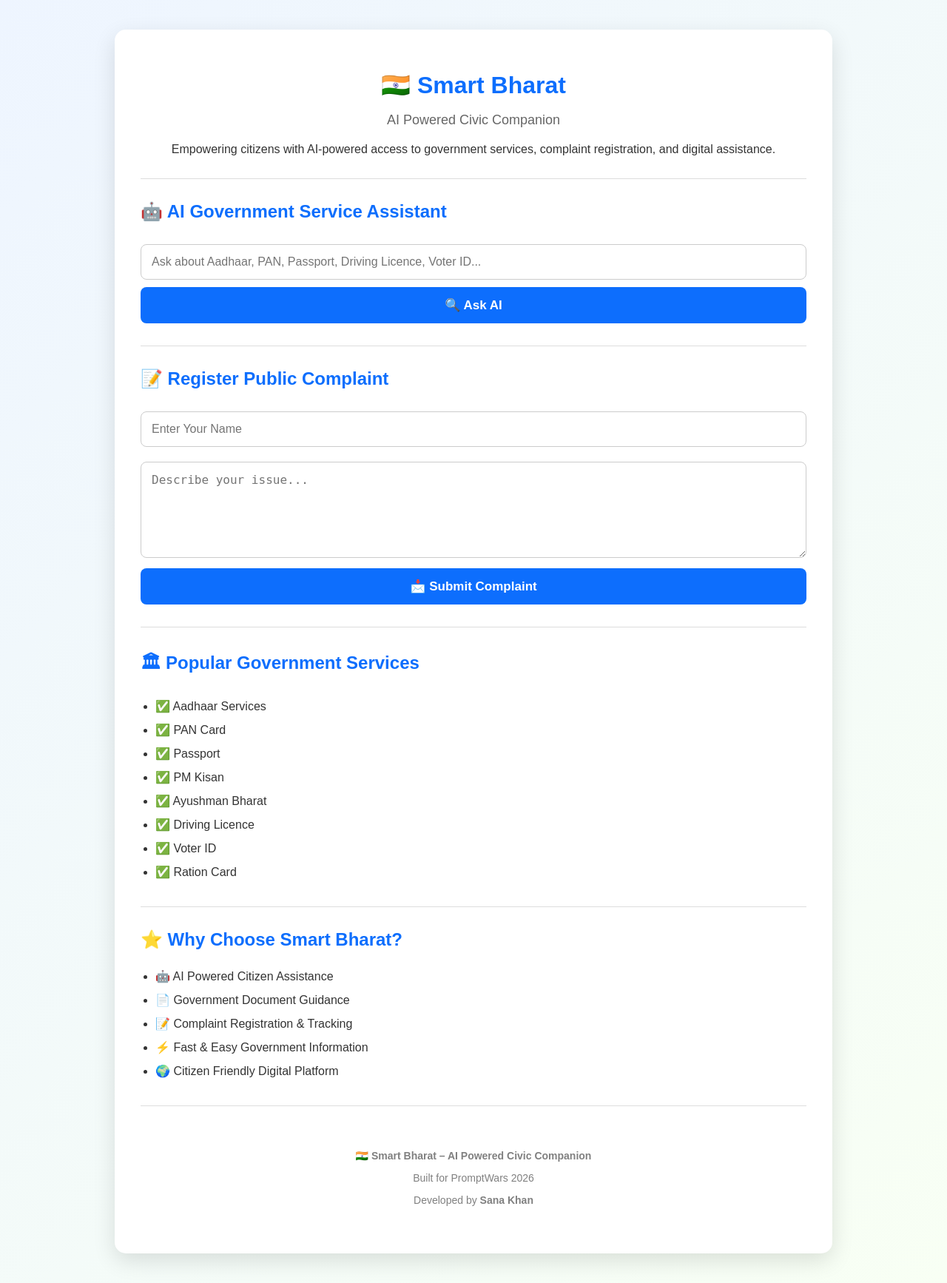
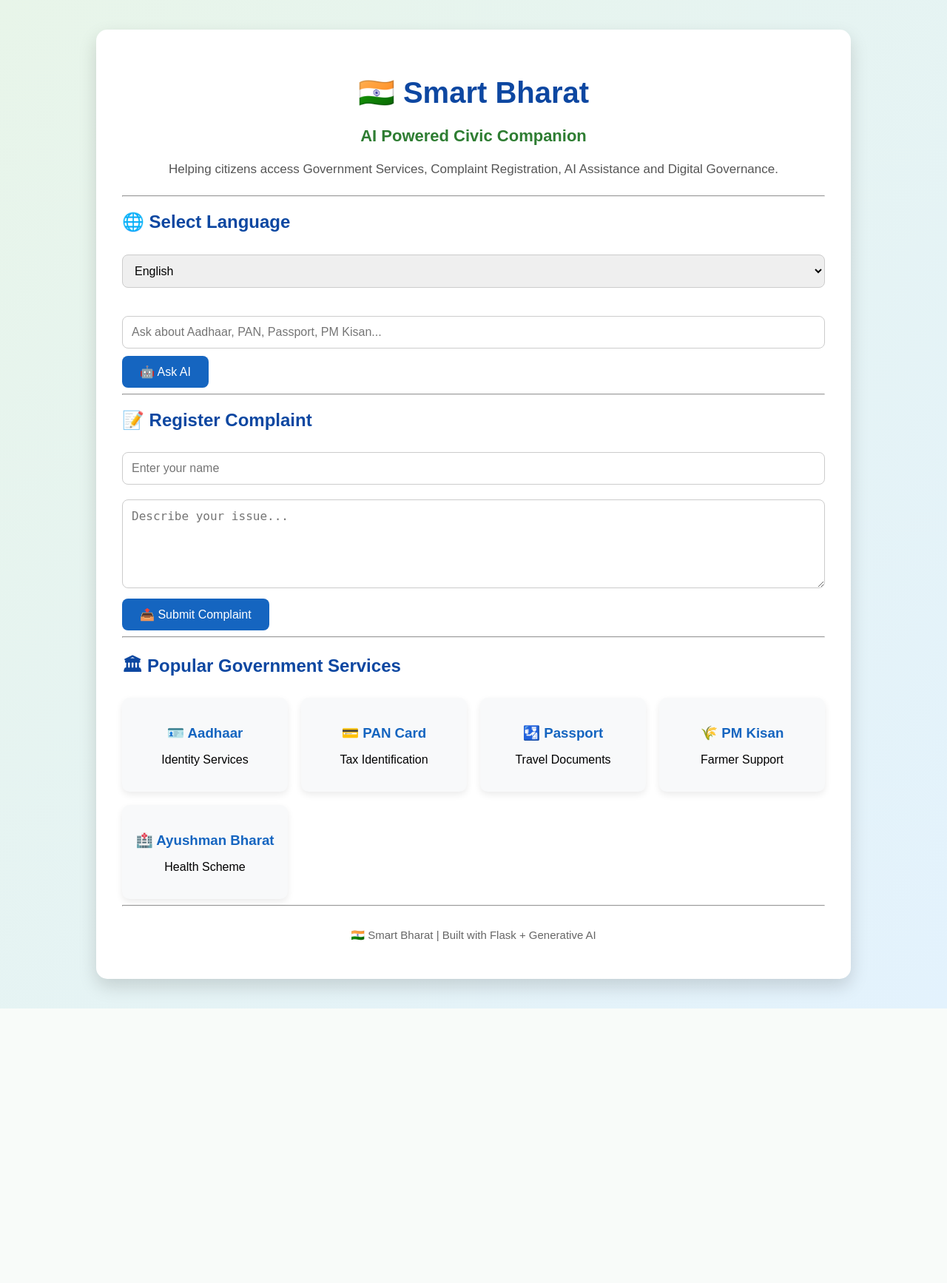
Before and after one commit to sanakhan53273-sketch/Smart-Bharat-AI-Powered-Civic-Companion-2026, a Flask app: page / in a window 1280 px wide. Shown: the whole page at 74% size. After the commit the page ends 1363 px from the top, so only its background shows below. Run offline with Flask 3, Linux system fonts and the light colour scheme.

Commit message:
Improved UI and AI features

```diff
--- a/app.py
+++ b/app.py
@@ -5,99 +5,116 @@ app = Flask(__name__)
 
 government_services = {
     "aadhaar": {
-        "answer": "You can apply for Aadhaar at your nearest Aadhaar Enrollment Centre.",
-        "documents": "Proof of Identity, Proof of Address, Date of Birth Proof."
+        "title": "Aadhaar Card",
+        "answer": "You can apply at your nearest Aadhaar Enrollment Centre or online through UIDAI.",
+        "documents": "Proof of Identity, Proof of Address, Date of Birth Proof"
     },
     "pan": {
-        "answer": "You can apply for a PAN Card online through the Income Tax portal.",
-        "documents": "Aadhaar Card, Address Proof, Passport-size Photo."
+        "title": "PAN Card",
+        "answer": "Apply online through the Income Tax Portal.",
+        "documents": "Aadhaar Card, Address Proof, Passport-size Photo"
     },
     "passport": {
-        "answer": "Apply online through the Passport Seva Portal and book an appointment.",
-        "documents": "Aadhaar Card, Birth Certificate, Address Proof."
+        "title": "Passport",
+        "answer": "Apply online through Passport Seva Portal and book an appointment.",
+        "documents": "Aadhaar Card, Birth Certificate, Address Proof"
     },
     "pm kisan": {
-        "answer": "Eligible farmers can register under the PM Kisan Scheme.",
-        "documents": "Aadhaar, Bank Passbook, Land Records."
+        "title": "PM Kisan",
+        "answer": "Eligible farmers can register under PM Kisan Scheme.",
+        "documents": "Aadhaar, Bank Passbook, Land Records"
     },
     "ayushman": {
-        "answer": "Check your eligibility for Ayushman Bharat and apply online.",
-        "documents": "Aadhaar Card, Ration Card (if applicable)."
-    },
-    "driving licence": {
-        "answer": "Apply through the Parivahan Portal for a Driving Licence.",
-        "documents": "Aadhaar Card, Address Proof, Passport-size Photo."
-    },
-    "voter id": {
-        "answer": "Apply through the Election Commission Portal.",
-        "documents": "Aadhaar Card, Address Proof, Passport-size Photo."
-    },
-    "ration card": {
-        "answer": "Apply through your State Food and Civil Supplies Portal.",
-        "documents": "Identity Proof, Address Proof, Family Details."
+        "title": "Ayushman Bharat",
+        "answer": "Check eligibility and apply online.",
+        "documents": "Aadhaar Card, Ration Card"
     }
 }
 
 
 @app.route("/", methods=["GET", "POST"])
 def home():
+
     response = ""
     complaint_id = ""
+    language = "English"
 
     if request.method == "POST":
 
-        # AI Chat
+        language = request.form.get("language", "English")
+
+        # AI Query
         if "query" in request.form:
+
             query = request.form["query"].lower()
 
             found = False
 
             for key in government_services:
+
                 if key in query:
+
                     service = government_services[key]
 
-                    response = f"""
-🏛 Service: {key.title()}
+                    if language == "Hindi":
 
-✅ Answer:
+                        response = f"""
+सेवा : {service['title']}
+
+जानकारी :
 {service['answer']}
 
-📄 Required Documents:
+आवश्यक दस्तावेज़ :
 {service['documents']}
+
+स्थिति :
+आप इस सेवा के लिए ऑनलाइन आवेदन कर सकते हैं।
+"""
+
+                    else:
+
+                        response = f"""
+Service : {service['title']}
+
+Information :
+{service['answer']}
+
+Required Documents :
+{service['documents']}
+
+Status :
+You can apply online for this service.
 """
 
                     found = True
                     break
 
             if not found:
-                response = """
-❌ Sorry!
 
-I couldn't find the requested government service.
+                if language == "Hindi":
+                    response = "माफ़ कीजिए, यह सेवा उपलब्ध नहीं मिली।"
+                else:
+                    response = "Sorry! Service not found."
 
-Try searching for:
-• Aadhaar
-• PAN Card
-• Passport
-• PM Kisan
-• Ayushman Bharat
-• Driving Licence
-• Voter ID
-• Ration Card
-"""
+        # Complaint
+        elif "issue" in request.form:
 
-        # Complaint Form
-        elif "issue" in request.form:
             name = request.form["name"]
             issue = request.form["issue"]
 
-            complaint_id = f"SB2026{random.randint(100000,999999)}"
+            complaint_id = "SB" + str(random.randint(100000,999999))
 
     return render_template(
         "index.html",
         response=response,
-        complaint_id=complaint_id
+        complaint_id=complaint_id,
+        language=language
     )
+
+
+@app.route("/health")
+def health():
+    return "Application Running Successfully"
 
 
 if __name__ == "__main__":
--- a/static/style.css
+++ b/static/style.css
@@ -1,139 +1,128 @@
 body{
     margin:0;
     padding:0;
-    background:linear-gradient(135deg,#eef5ff,#f8fff4);
     font-family:Arial, Helvetica, sans-serif;
-    color:#333;
+    background:linear-gradient(135deg,#e8f5e9,#e3f2fd);
 }
 
 .container{
-    width:90%;
-    max-width:900px;
+    width:85%;
+    max-width:950px;
     margin:40px auto;
-    background:#fff;
+    background:#ffffff;
     padding:35px;
     border-radius:15px;
-    box-shadow:0 10px 30px rgba(0,0,0,.12);
+    box-shadow:0 10px 25px rgba(0,0,0,0.15);
 }
 
 h1{
     text-align:center;
-    color:#0d6efd;
+    color:#0d47a1;
+    font-size:40px;
     margin-bottom:5px;
 }
 
 .tagline{
     text-align:center;
-    color:#666;
-    font-size:18px;
-    margin-bottom:20px;
+    color:#2e7d32;
+    font-size:22px;
+    font-weight:bold;
 }
 
-hr{
-    border:none;
-    height:1px;
-    background:#ddd;
-    margin:30px 0;
+.subtitle{
+    text-align:center;
+    color:#555;
+    font-size:17px;
+    margin-bottom:25px;
 }
 
 h2{
-    color:#0d6efd;
+    color:#0d47a1;
 }
 
 input,
-textarea{
+textarea,
+select{
     width:100%;
-    padding:14px;
+    padding:12px;
     margin:10px 0;
+    border-radius:8px;
     border:1px solid #ccc;
-    border-radius:8px;
     font-size:16px;
     box-sizing:border-box;
-    transition:.3s;
-}
-
-input:focus,
-textarea:focus{
-    outline:none;
-    border-color:#0d6efd;
-    box-shadow:0 0 8px rgba(13,110,253,.25);
 }
 
 textarea{
-    height:130px;
+    min-height:120px;
     resize:vertical;
 }
 
 button{
-    width:100%;
-    background:#0d6efd;
+    background:#1565c0;
     color:#fff;
     border:none;
-    padding:14px;
+    padding:12px 24px;
     border-radius:8px;
     cursor:pointer;
-    font-size:17px;
-    font-weight:bold;
-    transition:.3s;
+    font-size:16px;
+    transition:0.3s;
 }
 
 button:hover{
-    background:#0b5ed7;
-    transform:translateY(-2px);
+    background:#0d47a1;
 }
 
 .result{
     margin-top:20px;
-    padding:20px;
-    background:#eef6ff;
-    border-left:6px solid #0d6efd;
-    border-radius:10px;
+    padding:18px;
+    background:#e3f2fd;
+    border-left:6px solid #1976d2;
+    border-radius:8px;
 }
 
 .success{
     margin-top:20px;
-    padding:20px;
-    background:#d8f8dc;
-    border-left:6px solid #198754;
-    border-radius:10px;
-    text-align:center;
+    padding:18px;
+    background:#e8f5e9;
+    border-left:6px solid #2e7d32;
+    border-radius:8px;
+    color:#1b5e20;
+    font-weight:bold;
 }
 
-.success h2{
-    color:#198754;
-    margin:10px 0;
+.cards{
+    display:grid;
+    grid-template-columns:repeat(auto-fit,minmax(180px,1fr));
+    gap:18px;
+    margin-top:20px;
+}
+
+.card{
+    background:#f8f9fa;
+    border-radius:10px;
+    padding:18px;
+    text-align:center;
+    box-shadow:0 4px 10px rgba(0,0,0,.08);
+    transition:.3s;
+}
+
+.card:hover{
+    transform:translateY(-5px);
+}
+
+.card h3{
+    color:#1565c0;
+    margin-bottom:8px;
+}
+
+footer{
+    margin-top:30px;
+    text-align:center;
+    color:#666;
+    font-size:15px;
 }
 
 pre{
     white-space:pre-wrap;
     font-family:inherit;
-    font-size:15px;
 }
-
-ul{
-    line-height:2;
-    padding-left:20px;
-}
-
-footer{
-    margin-top:20px;
-    color:#666;
-    font-size:14px;
-}
-
-@media(max-width:768px){
-
-.container{
-    width:95%;
-    padding:20px;
-}
-
-h1{
-    font-size:30px;
-}
-
-button{
-    font-size:16px;
-}
-
-}
--- a/templates/index.html
+++ b/templates/index.html
@@ -5,7 +5,8 @@
     <meta name="viewport" content="width=device-width, initial-scale=1.0">
     <title>🇮🇳 Smart Bharat - AI Powered Civic Companion</title>
 
-    <link rel="stylesheet" href="{{ url_for('static', filename='style.css') }}">
+    <link rel="stylesheet"
+          href="{{ url_for('static', filename='style.css') }}">
 </head>
 
 <body>
@@ -13,29 +14,40 @@
 <div class="container">
 
     <h1>🇮🇳 Smart Bharat</h1>
+
     <p class="tagline">
         AI Powered Civic Companion
     </p>
 
-    <p style="text-align:center;">
-        Empowering citizens with AI-powered access to government services,
-        complaint registration, and digital assistance.
+    <p class="subtitle">
+        Helping citizens access Government Services, Complaint Registration,
+        AI Assistance and Digital Governance.
     </p>
 
     <hr>
 
-    <h2>🤖 AI Government Service Assistant</h2>
+    <h2>🌐 Select Language</h2>
 
     <form method="POST">
+
+        <select name="language">
+
+            <option value="English">English</option>
+
+            <option value="Hindi">Hindi</option>
+
+        </select>
+
+        <br><br>
 
         <input
             type="text"
             name="query"
-            placeholder="Ask about Aadhaar, PAN, Passport, Driving Licence, Voter ID..."
+            placeholder="Ask about Aadhaar, PAN, Passport, PM Kisan..."
             required>
 
         <button type="submit">
-            🔍 Ask AI
+            🤖 Ask AI
         </button>
 
     </form>
@@ -44,7 +56,7 @@
 
     <div class="result">
 
-        <h3>🤖 AI Response</h3>
+        <h3>AI Response</h3>
 
         <pre>{{ response }}</pre>
 
@@ -54,14 +66,14 @@
 
     <hr>
 
-    <h2>📝 Register Public Complaint</h2>
+    <h2>📝 Register Complaint</h2>
 
     <form method="POST">
 
         <input
             type="text"
             name="name"
-            placeholder="Enter Your Name"
+            placeholder="Enter your name"
             required>
 
         <textarea
@@ -70,7 +82,9 @@
             required></textarea>
 
         <button type="submit">
-            📩 Submit Complaint
+
+            📤 Submit Complaint
+
         </button>
 
     </form>
@@ -79,15 +93,13 @@
 
     <div class="success">
 
-        <h3>✅ Complaint Registered Successfully</h3>
+        ✅ Complaint Registered Successfully
 
-        <p>
-            Your complaint has been recorded.
-        </p>
+        <br><br>
 
-        <h2>{{ complaint_id }}</h2>
+        <strong>Tracking ID:</strong>
 
-        <p>Please save this Tracking ID for future reference.</p>
+        {{ complaint_id }}
 
     </div>
 
@@ -97,35 +109,43 @@
 
     <h2>🏛 Popular Government Services</h2>
 
-    <ul>
-        <li>✅ Aadhaar Services</li>
-        <li>✅ PAN Card</li>
-        <li>✅ Passport</li>
-        <li>✅ PM Kisan</li>
-        <li>✅ Ayushman Bharat</li>
-        <li>✅ Driving Licence</li>
-        <li>✅ Voter ID</li>
-        <li>✅ Ration Card</li>
-    </ul>
+    <div class="cards">
+
+        <div class="card">
+            <h3>🪪 Aadhaar</h3>
+            <p>Identity Services</p>
+        </div>
+
+        <div class="card">
+            <h3>💳 PAN Card</h3>
+            <p>Tax Identification</p>
+        </div>
+
+        <div class="card">
+            <h3>🛂 Passport</h3>
+            <p>Travel Documents</p>
+        </div>
+
+        <div class="card">
+            <h3>🌾 PM Kisan</h3>
+            <p>Farmer Support</p>
+        </div>
+
+        <div class="card">
+            <h3>🏥 Ayushman Bharat</h3>
+            <p>Health Scheme</p>
+        </div>
+
+    </div>
 
     <hr>
 
-    <h2>⭐ Why Choose Smart Bharat?</h2>
+    <footer>
 
-    <ul>
-        <li>🤖 AI Powered Citizen Assistance</li>
-        <li>📄 Government Document Guidance</li>
-        <li>📝 Complaint Registration & Tracking</li>
-        <li>⚡ Fast & Easy Government Information</li>
-        <li>🌍 Citizen Friendly Digital Platform</li>
-    </ul>
+        <p>
+            🇮🇳 Smart Bharat | Built with Flask + Generative AI
+        </p>
 
-    <hr>
-
-    <footer style="text-align:center; padding:15px; color:gray;">
-        <p><strong>🇮🇳 Smart Bharat – AI Powered Civic Companion</strong></p>
-        <p>Built for PromptWars 2026</p>
-        <p>Developed by <strong>Sana Khan</strong></p>
     </footer>
 
 </div>
```
